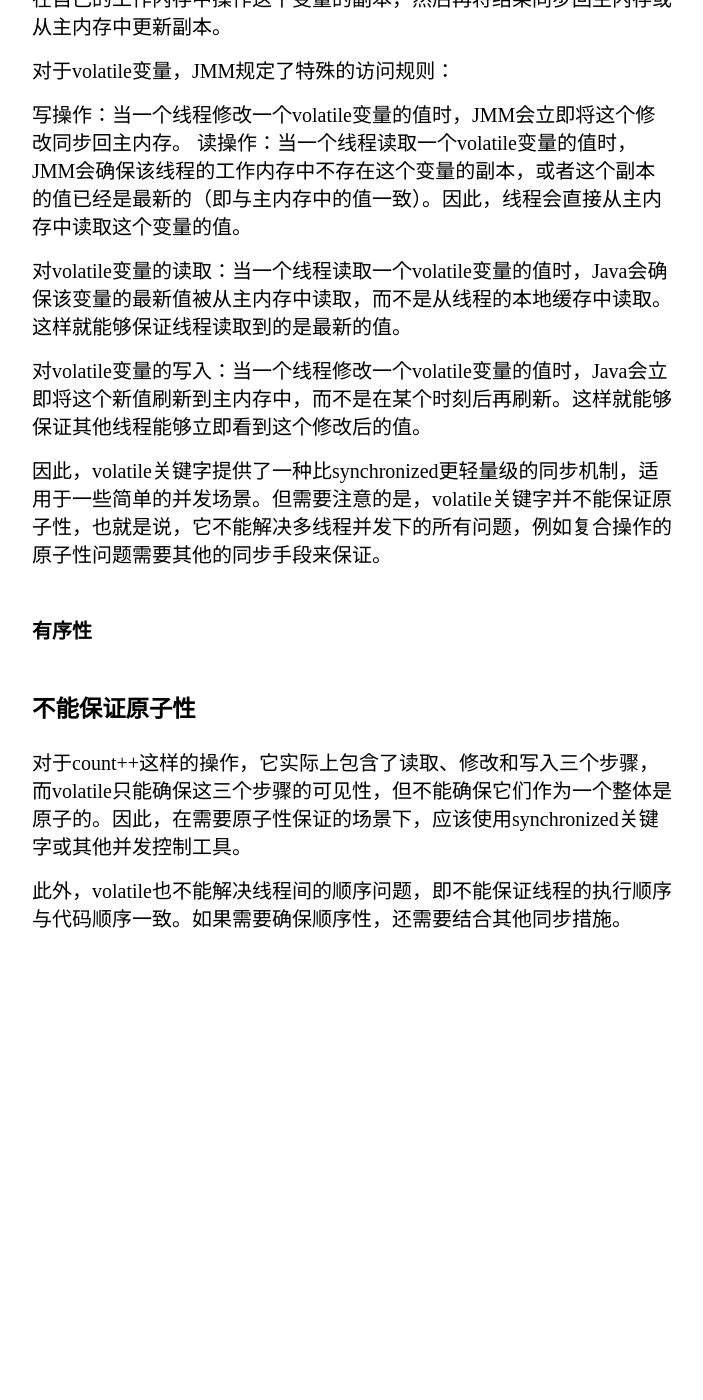
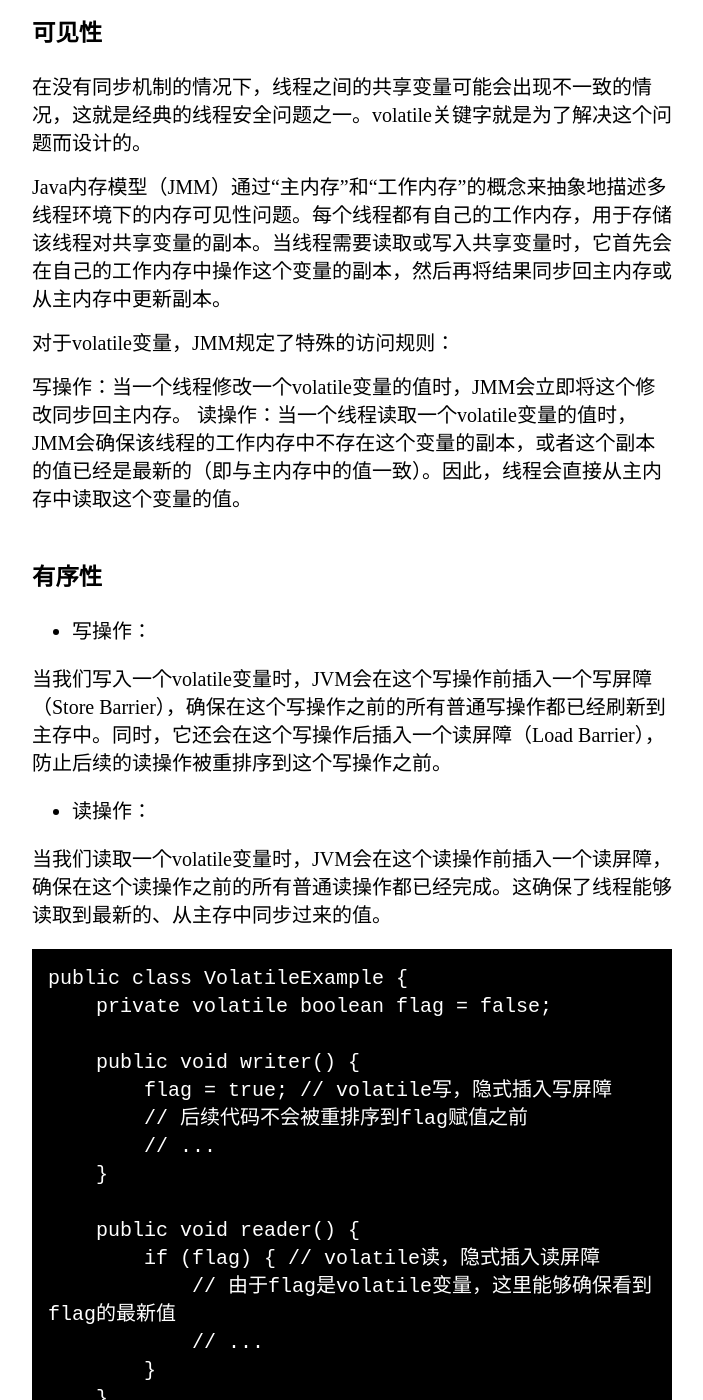
Before and after one commit to lllkkkai/lllkkkai.github.io, a Jekyll site: the page built from _posts/2024-04-05-volatile.md, in a window 1280 px wide and 1400 px high, scrolled down 2329 px. Shown: the whole window, without its empty margins (288-991 px from the left). Built offline with Jekyll 4.4.1, drawn with Linux system fonts in a browser that asks for light colours; some web fonts are replaced; before the commit the page ends 3342 px from its top, so only the background shows below that; some of the changed text lies outside the part shown.

Commit message:
Update 2024-04-05-volatile.md

````diff
--- a/_posts/2024-04-05-volatile.md
+++ b/_posts/2024-04-05-volatile.md
@@ -4,8 +4,8 @@ category: Java
 ---
 
 在了解volatile关键字之前，你需要提前了解：
-1. 并发的基本概念：原子性、可见性、有序性
-2. 内存模型
+1. CPU是如何与内存交互的
+2. 一点点并发与多线程
 
 ## 内存模型
 ![alt text](../assets/img/CPU与内存.png)
@@ -17,6 +17,10 @@ CPU是计算机的核心部件，负责执行程序中的指令。然而，CPU
 
 总的来说，CPU、高速缓存和内存之间的交互是通过缓存命中、缓存未命中和数据读写操作来实现的。这种交互方式大大减少了CPU等待内存访问的时间，提高了计算机的整体性能。
 
+## 内存屏障（Memory Barrier）
+是计算机系统中用于控制指令顺序执行和内存可见性的一种机制。它是一种特殊的指令，用于强制处理器或编译器在执行指令序列时遵守特定的内存访问顺序。
+
+内存屏障的存在确保了多线程程序在访问共享内存时的一致性和可见性，避免了由于编译器优化或硬件乱序执行而引起的数据不一致问题。
 
 ## 并发与多线程
 - 原子性（Atomicity）：指一个操作是不可分割的，要么全部执行成功，要么全部失败，不存在中间状态。在多线程环境下，原子操作是指不会被其他线程中断或同时执行的操作。例如，对于一个整型变量的赋值操作，在原子操作中要么完全成功完成赋值，要么完全不改变变量的值，不会出现部分赋值的情况。
@@ -26,7 +30,8 @@ CPU是计算机的核心部件，负责执行程序中的指令。然而，CPU
 ## volatile
 ### 作用
 修饰变量，确保多线程环境下对该变量的读取和修改都是可见和有序的。可以用它来实现轻量级的同步机制。
-#### 可见性
+
+### 可见性
 在没有同步机制的情况下，线程之间的共享变量可能会出现不一致的情况，这就是经典的线程安全问题之一。volatile关键字就是为了解决这个问题而设计的。
 
 Java内存模型（JMM）通过“主内存”和“工作内存”的概念来抽象地描述多线程环境下的内存可见性问题。每个线程都有自己的工作内存，用于存储该线程对共享变量的副本。当线程需要读取或写入共享变量时，它首先会在自己的工作内存中操作这个变量的副本，然后再将结果同步回主内存或从主内存中更新副本。
@@ -36,12 +41,39 @@ Java内存模型（JMM）通过“主内存”和“工作内存”的概念来
 写操作：当一个线程修改一个volatile变量的值时，JMM会立即将这个修改同步回主内存。
 读操作：当一个线程读取一个volatile变量的值时，JMM会确保该线程的工作内存中不存在这个变量的副本，或者这个副本的值已经是最新的（即与主内存中的值一致）。因此，线程会直接从主内存中读取这个变量的值。
 
-对volatile变量的读取：当一个线程读取一个volatile变量的值时，Java会确保该变量的最新值被从主内存中读取，而不是从线程的本地缓存中读取。这样就能够保证线程读取到的是最新的值。
+### 有序性
+- 写操作：
 
-对volatile变量的写入：当一个线程修改一个volatile变量的值时，Java会立即将这个新值刷新到主内存中，而不是在某个时刻后再刷新。这样就能够保证其他线程能够立即看到这个修改后的值。
+当我们写入一个volatile变量时，JVM会在这个写操作前插入一个写屏障（Store Barrier），确保在这个写操作之前的所有普通写操作都已经刷新到主存中。同时，它还会在这个写操作后插入一个读屏障（Load Barrier），防止后续的读操作被重排序到这个写操作之前。
 
-因此，volatile关键字提供了一种比synchronized更轻量级的同步机制，适用于一些简单的并发场景。但需要注意的是，volatile关键字并不能保证原子性，也就是说，它不能解决多线程并发下的所有问题，例如复合操作的原子性问题需要其他的同步手段来保证。
-#### 有序性
+- 读操作：
+
+当我们读取一个volatile变量时，JVM会在这个读操作前插入一个读屏障，确保在这个读操作之前的所有普通读操作都已经完成。这确保了线程能够读取到最新的、从主存中同步过来的值。
+
+```
+public class VolatileExample {
+    private volatile boolean flag = false;
+
+    public void writer() {
+        flag = true; // volatile写，隐式插入写屏障
+        // 后续代码不会被重排序到flag赋值之前
+        // ...
+    }
+
+    public void reader() {
+        if (flag) { // volatile读，隐式插入读屏障
+            // 由于flag是volatile变量，这里能够确保看到flag的最新值
+            // ...
+        }
+    }
+}
+```
+在这个例子中，flag是一个volatile变量。当writer方法被调用时，它会将flag设置为true。由于flag是volatile的，JVM会在这一写操作前后隐式地插入内存屏障，确保写操作的原子性和可见性。
+
+同样地，当reader方法被调用时，它会读取flag的值。由于flag是volatile的，JVM会在这一读操作前隐式地插入内存屏障，确保读取到的是最新的值。
+
+在底层实现上，JVM会根据具体的硬件和操作系统来插入适当的内存屏障指令，以确保Java内存模型的一致性。这些内存屏障指令是平台相关的，不同的处理器架构可能会有不同的实现方式。但无论如何，Java开发者不需要直接操作内存屏障，只需正确使用volatile、synchronized等关键字或并发工具类即可。
+
 ### 不能保证原子性
 对于count++这样的操作，它实际上包含了读取、修改和写入三个步骤，而volatile只能确保这三个步骤的可见性，但不能确保它们作为一个整体是原子的。因此，在需要原子性保证的场景下，应该使用synchronized关键字或其他并发控制工具。
 
````
